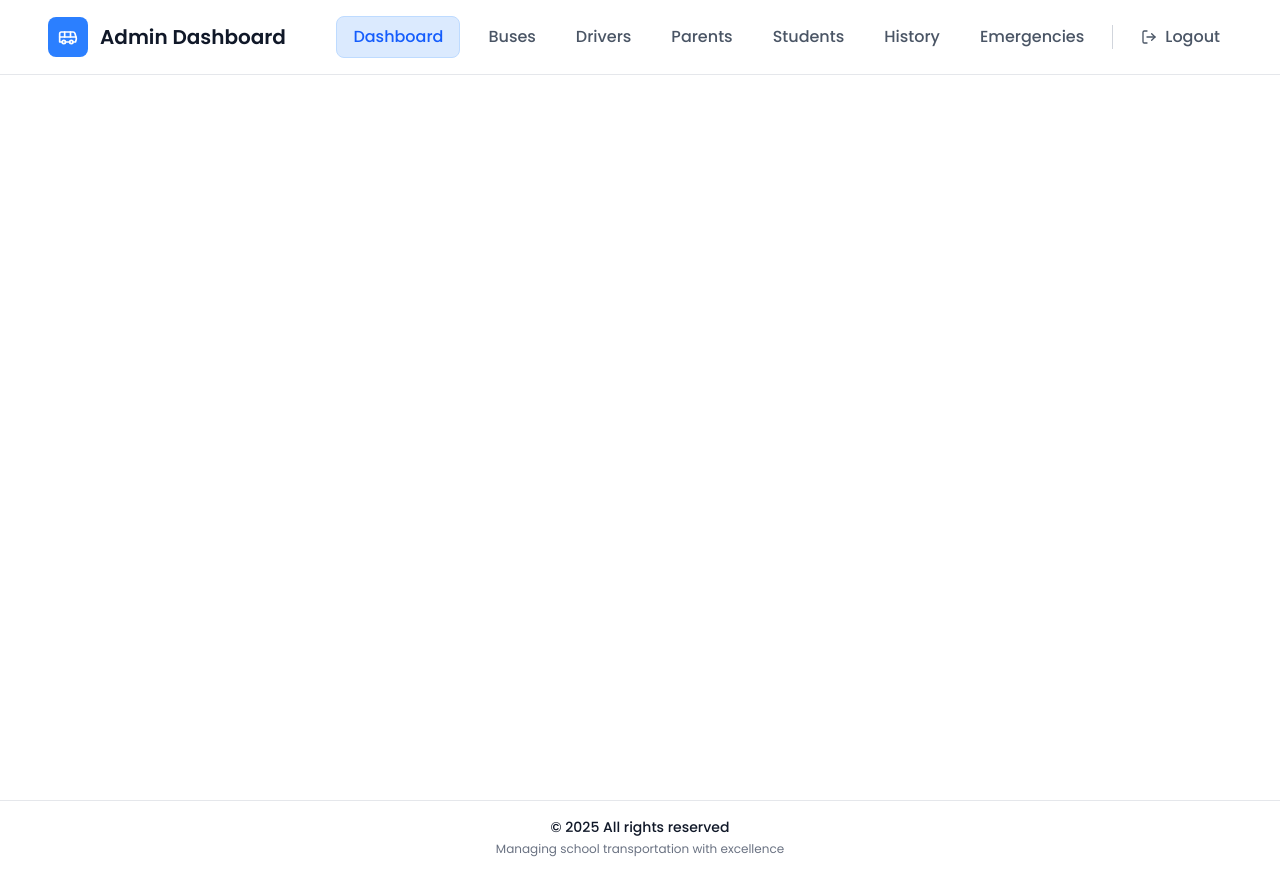
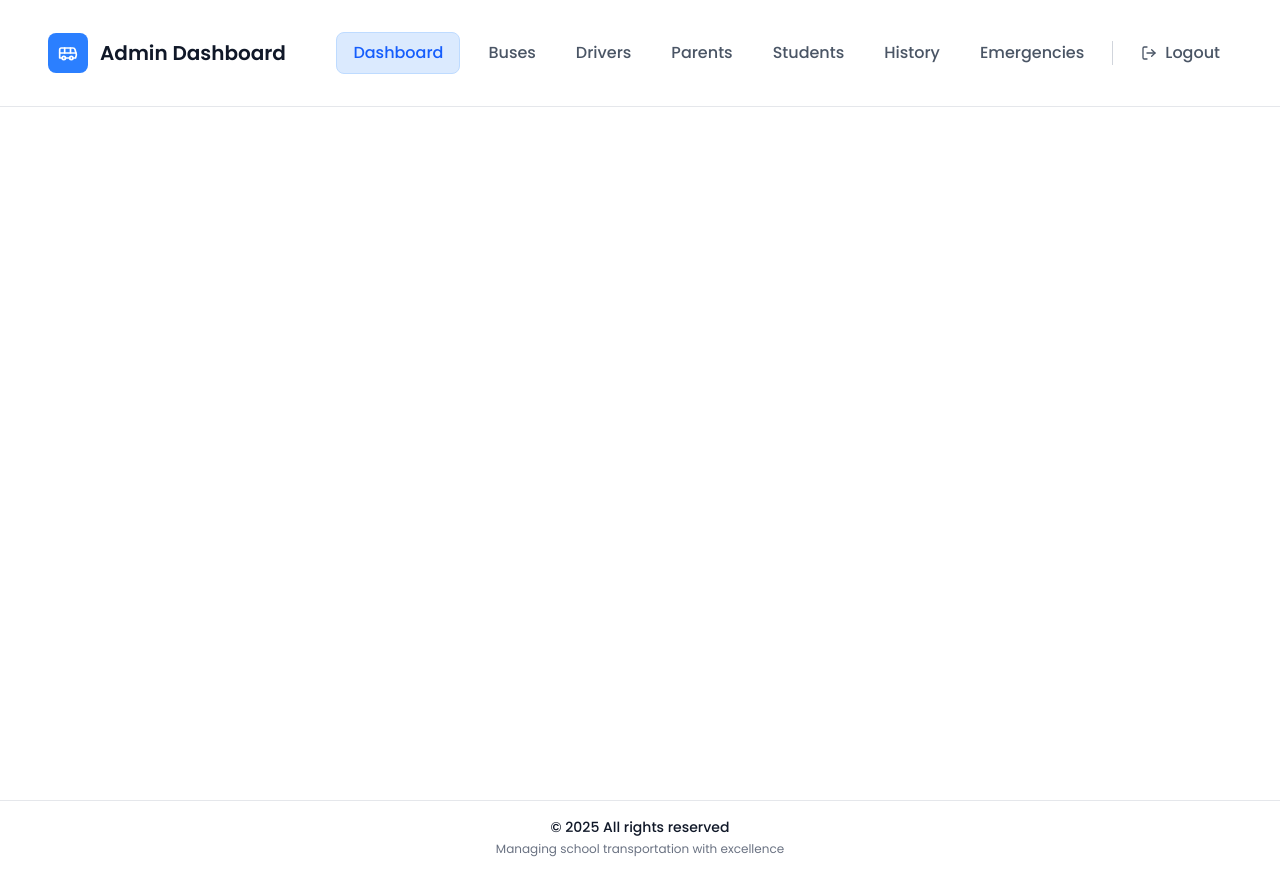
Before and after one commit to SheCanCODE-Capstone-Projects/School_bus_tracker_fe, a Next.js app: page /admin/dashboard in a window 1280 px wide. Built offline with nearby package versions, Linux system fonts and the light colour scheme.

Commit message:
increased the size of the navbar

```diff
--- a/components/navigation/AdminNavbar.tsx
+++ b/components/navigation/AdminNavbar.tsx
@@ -13,7 +13,7 @@ export default function AdminNavbar() {
   };
 
   return (
-    <header className="relative bg-white border-b border-gray-200 px-4 sm:px-6 md:px-8 lg:px-12 py-4 z-50">
+    <header className="relative bg-white border-b border-gray-200 px-4 sm:px-6 md:px-8 lg:px-12 py-8 z-50">
       <div className="flex items-center justify-between">
 
         {/* LEFT: Logo + Title */}
```
